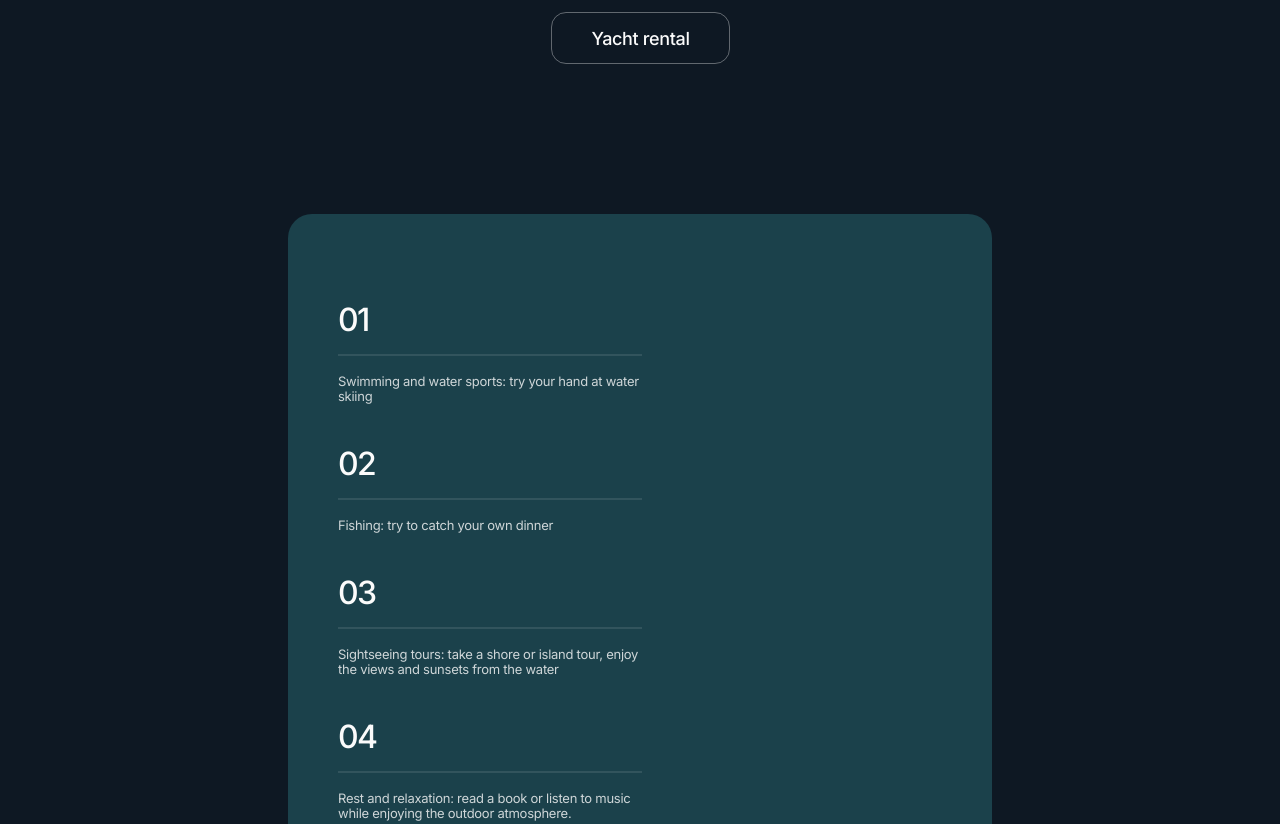
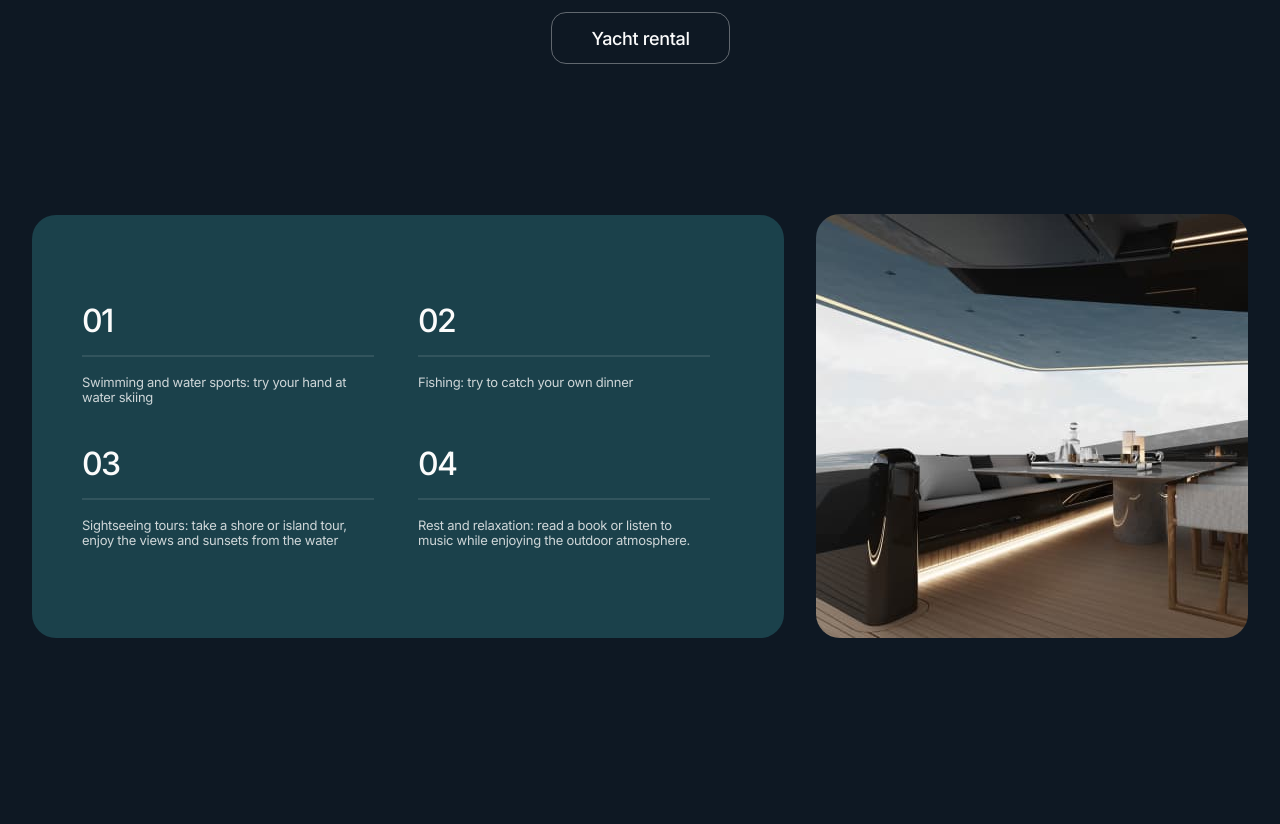
Before and after one commit to ruslankozenko/YJ-training, a plain HTML site: page index.html in a window 1280 px wide. Shown: the part 2540-3364 px from the top of the page. After the commit the page ends 3253 px from the top, so only its background shows below. Drawn offline with nearby package versions, Linux system fonts and the light colour scheme.

Commit message:
advantages off

```diff
--- a/css/styles.css
+++ b/css/styles.css
@@ -391,28 +391,27 @@ screen and (min-device-pixel-ratio: 2) and (max-width: 767px) {
     padding-bottom: 40px;
 }
 
-.advantages-general {
-    max-width: 335px;
+ .container-advantages{
+    max-width: 375px;
+    padding-left: 20px;
+    padding-right: 20px;
     margin-left: auto;
     margin-right: auto;
+    display: flex;
+    flex-direction: column;
+    justify-content: center;
+    align-items: center;
+    gap: 20px;
 }
 
-.container-advantages {
-    display: flex;
-    flex-direction: column;
-    align-items: flex-start;
-    justify-content: flex-start;
-    border-radius: 24px;
-    background: #1b414b;
-    margin-bottom: 20px;
-}
 
 .advantages-list {
     padding: 80px 20px;
     display: flex;
     flex-direction: column;
     gap: 40px;
-    max-height: 642px;
+    background-color: #1b414b;
+    border-radius: 24px;
 }
 
 .list-number-advantages {
@@ -625,7 +624,7 @@ screen and (min-device-pixel-ratio: 2) and (max-width: 767px) {
 
     .our-yachts-list {
        display: inline-flex;
-       gap: 25px;
+       gap: 32px;
        background: none;
     }
 
@@ -670,12 +669,11 @@ screen and (min-device-pixel-ratio: 2) and (max-width: 767px) {
         padding-bottom: 75px;
     }
 
-    .advantages-general {
-        max-width: 704px;
-    }
-
      .container-advantages {
-        margin-bottom: 32px;
+        max-width: 768px;
+        padding-left: 32px;
+        padding-right: 32px;
+        gap: 32px;
      }
 
      .advantages-item {
@@ -696,11 +694,6 @@ screen and (min-device-pixel-ratio: 2) and (max-width: 767px) {
      .text-advantages {
         font-size: 13px;
         line-height: 1.15;
-     }
-
-     .about-image-yacht {
-        width: 704px;
-        height: 424px;
      }
 
      /* ============== /TABLET ADVANTAGES ============== */
@@ -797,29 +790,27 @@ screen and (min-device-pixel-ratio: 2) and (max-width: 767px) {
         max-width: 714px;
     }
 
+    .our-yachts-list {
+        gap: 25px;
+    }
+
     /* ============== /DESKTOP OUR YACHTS ============== */
 
     /* ============== DESKTOP ADVANTAGES ============== */
 
-    .section-advantages {
-
-    }
-
     .container-advantages {
-
+        max-width: 1280px;
+        display: flex;
+        flex-direction: row;
     }
 
     .advantages-list {
         padding: 90px 50px;
+        gap: 44px;
     }
 
     .advantages-item {
-
-    }
-
-    .about-image-yacht {
-        width: 432px;
-        height: 424px;
+        width: 292px;
     }
 
     /* ============== /DESKTOP ADVANTAGES ============== */
@@ -881,4 +872,21 @@ screen and (min-device-pixel-ratio: 2) and (max-width: 767px) {
         }
 
         /* ============== /DESKTOP OUR YACHTS ============== */
+
+        /* ============== DESKTOP ADVANTAGES ============== */
+
+        .container-advantages {
+            max-width: 1440px;
+        }
+
+        .advantages-item {
+            width: 318px;
+        }
+
+        .advantages-list {
+            width: 768px;
+            gap: 44px 32px;
+        }
+
+        /* ============== DESKTOP ADVANTAGES ============== */
 }
--- a/index.html
+++ b/index.html
@@ -313,7 +313,7 @@
                 </div>
               </div>
             </li>
-            <li class="our-yachts-item card-belle">
+            <li class="our-yachts-item list card-belle">
               <div class="our-yachts-images">
                 <picture class="our-yachts-photo">
                   <source
@@ -389,7 +389,6 @@
 
       <section class="section-advantages" id="advantages">
         <h2 class="invisible-advantages visually-hidden">Advantages</h2>
-        <div class="advantages-general">
         <div class="container-advantages">
           <ol class="advantages-list list">
             <li class="advantages-item">
@@ -407,8 +406,8 @@
             <li class="advantages-item">
               <h3 class="list-number-advantages">03</h3>
               <p class="text-advantages">
-                  Sightseeing tours: take a shore or island tour, enjoy the
-                  views and sunsets from the water
+                Sightseeing tours: take a shore or island tour, enjoy the views
+                and sunsets from the water
               </p>
             </li>
             <li class="advantages-item">
@@ -419,7 +418,6 @@
               </p>
             </li>
           </ol>
-          </div>
           <picture class="advantages-photo">
             <source
               srcset="
```
Lines whose indentation alone changed are shown as unchanged.
